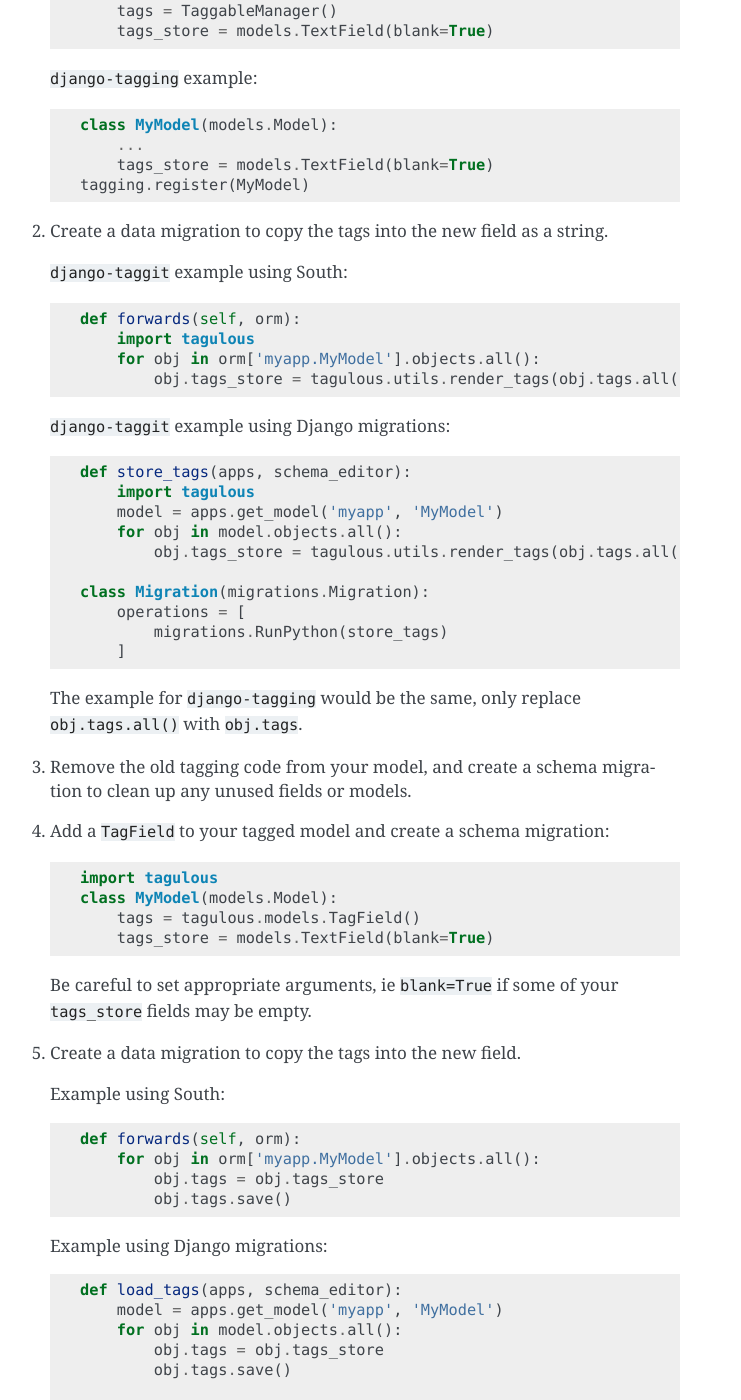
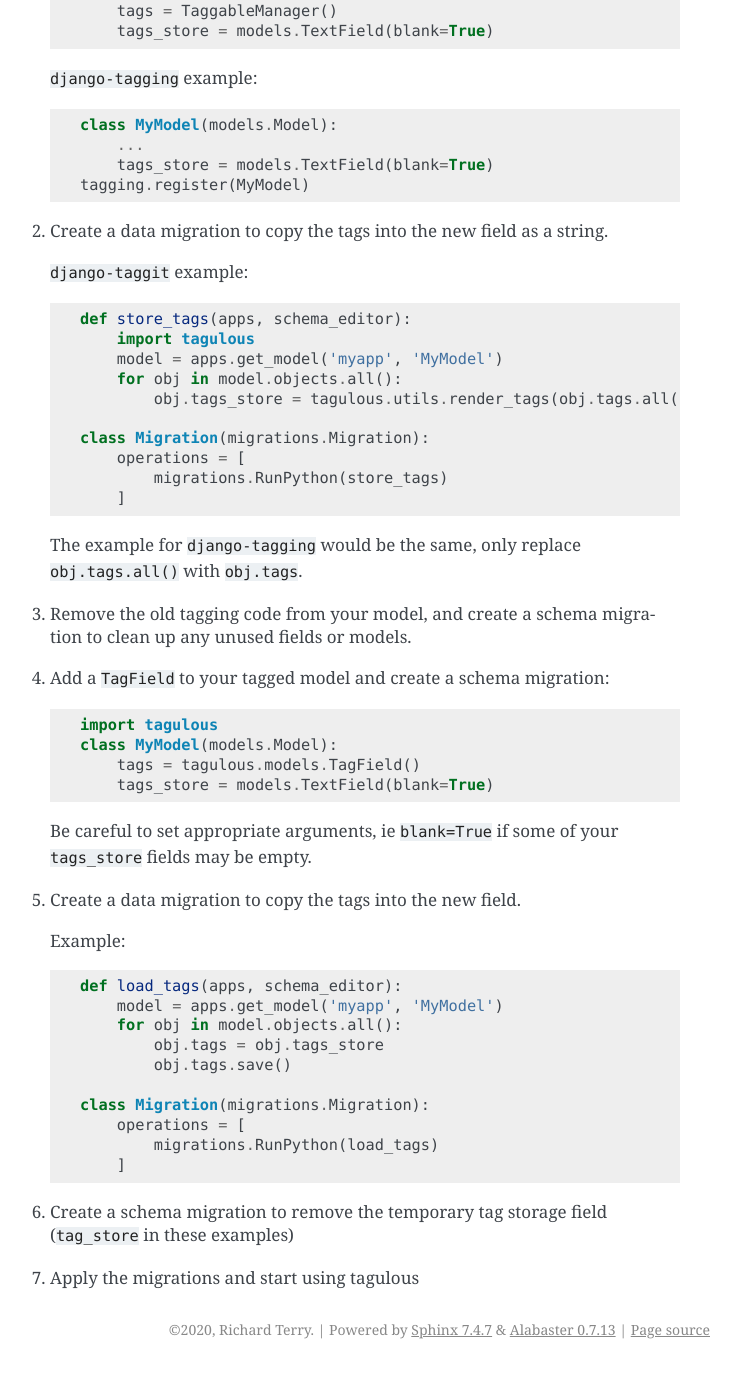
Before and after one commit to radiac/django-tagulous, a Sphinx documentation site: the page built from docs/installation.rst, in a window 1280 px wide and 1400 px high, scrolled down 5562 px. Shown: the whole window, without its empty margins (400-1141 px from the left). Built offline with Sphinx 7.4.7, drawn with Linux system fonts in a browser that asks for light colours; after the commit the page ends 6931 px from its top, so only the background shows below that.

Commit message:
Finish removing south

```diff
--- a/docs/installation.rst
+++ b/docs/installation.rst
@@ -268,14 +268,7 @@
 2. Create a data migration to copy the tags into the new field as a
    string.
 
-   ``django-taggit`` example using South::
-
-        def forwards(self, orm):
-            import tagulous
-            for obj in orm['myapp.MyModel'].objects.all():
-                obj.tags_store = tagulous.utils.render_tags(obj.tags.all())
-
-   ``django-taggit`` example using Django migrations::
+   ``django-taggit`` example::
 
         def store_tags(apps, schema_editor):
             import tagulous
@@ -306,14 +299,7 @@
 
 5. Create a data migration to copy the tags into the new field.
 
-   Example using South::
-
-        def forwards(self, orm):
-            for obj in orm['myapp.MyModel'].objects.all():
-                obj.tags = obj.tags_store
-                obj.tags.save()
-
-   Example using Django migrations::
+   Example::
 
         def load_tags(apps, schema_editor):
             model = apps.get_model('myapp', 'MyModel')
--- a/setup.py
+++ b/setup.py
@@ -71,7 +71,6 @@
             },
             TAGULOUS_NAME_MAX_LENGTH=191,
         )
-        SETTINGS["SOUTH_MIGRATION_MODULES"] = SETTINGS["MIGRATION_MODULES"]
 
         # If yaml is available, add to serialisers
         try:
```
Also changed, not shown: docs/models/migrations.rst (+6 -7 lines), docs/models/tag_trees.rst (+4 -12 lines), 2 other files.
